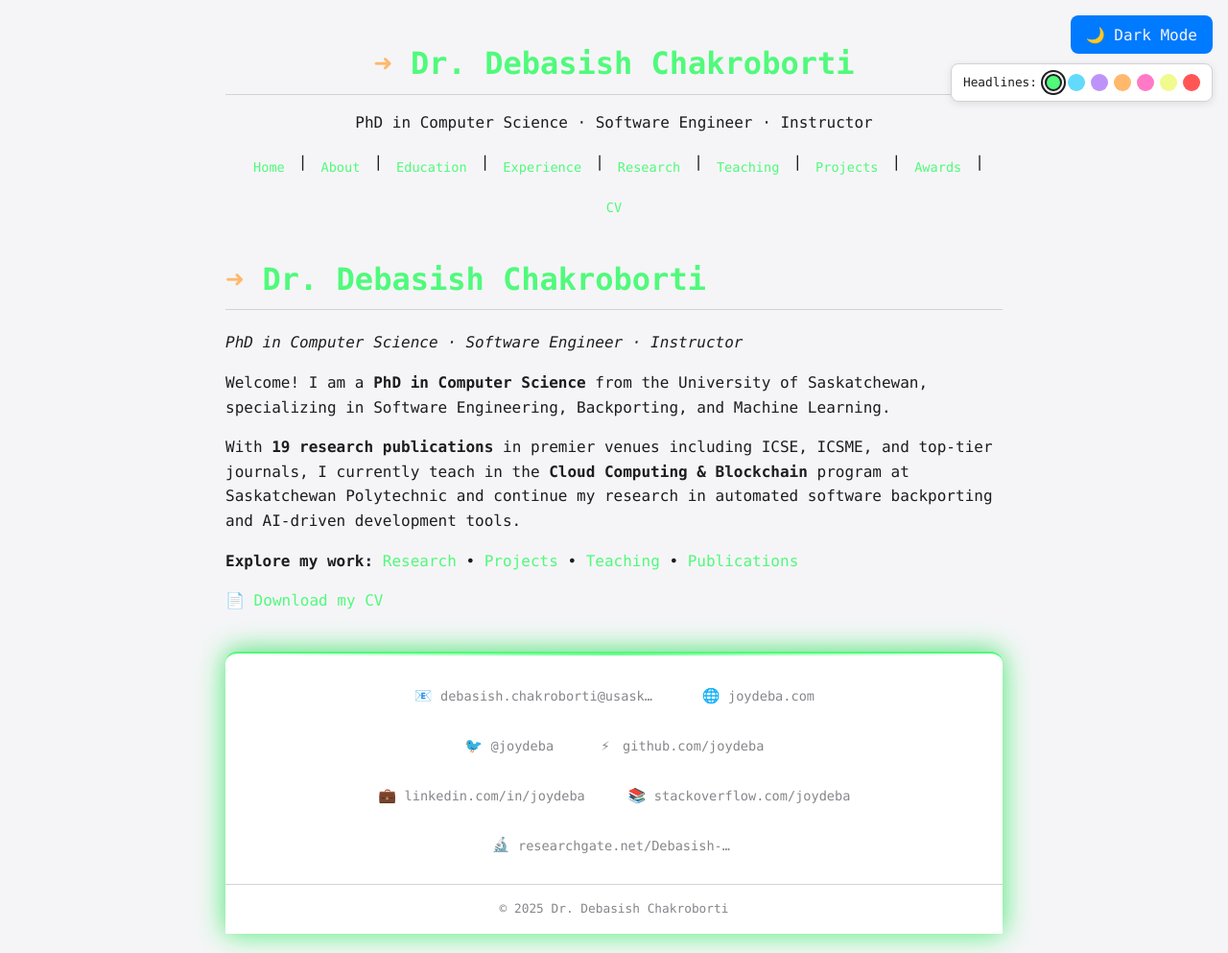
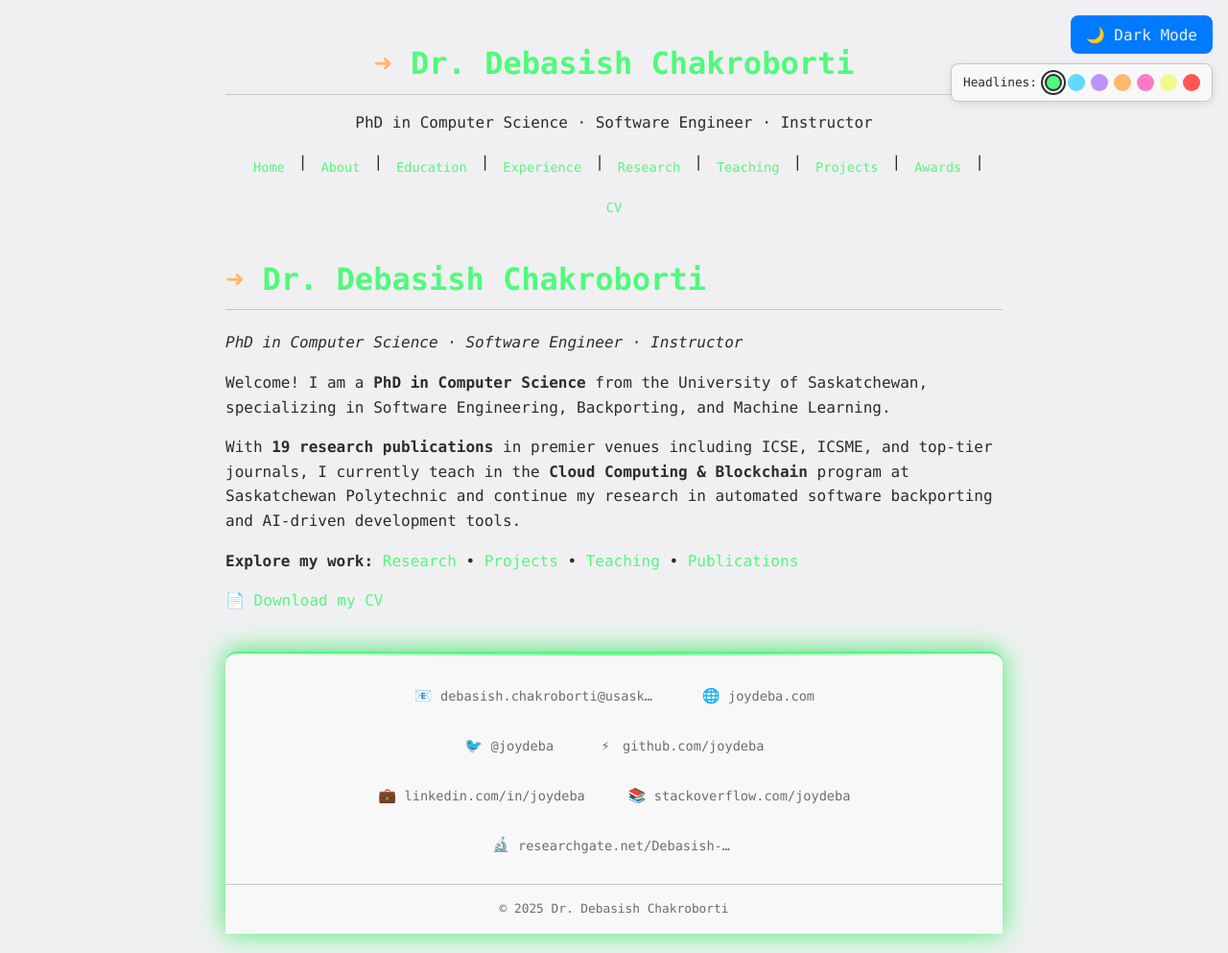
Before and after one commit to joydeba/joydeba.github.io, a Jekyll site: the page built from index.md, in a window 1280 px wide. Shown: the whole page at 96% size. Built offline with Jekyll 4.4.1, drawn with Linux system fonts in a browser that asks for light colours.

Commit message:
Update CSS variables for terminal-style theme, adjusting background, text, border, card background, and muted text colors for improved aesthetics and consistency.

```diff
--- a/assets/style.css
+++ b/assets/style.css
@@ -5,15 +5,15 @@
 
 /* Terminal-style light/dark theme */
 :root {
-  --bg: #f5f5f7;
-  --text: #1d1d1f;
+  --bg: #f0f0f2;
+  --text: #2c2c2e;
   --accent: #007aff;
-  --border: #d1d1d6;
-  --card-bg: #ffffff;
-  --muted-text: #86868b;
+  --border: #c7c7cc;
+  --card-bg: #f8f8f9;
+  --muted-text: #6d6d70;
   --hover-accent: #005bb5;
   --header-text: #50fa7b;
-  --nav-text: #1d1d1f;
+  --nav-text: #2c2c2e;
   --nav-hover: #007aff;
   --terminal-accent: #ffb86c;
 }
```
